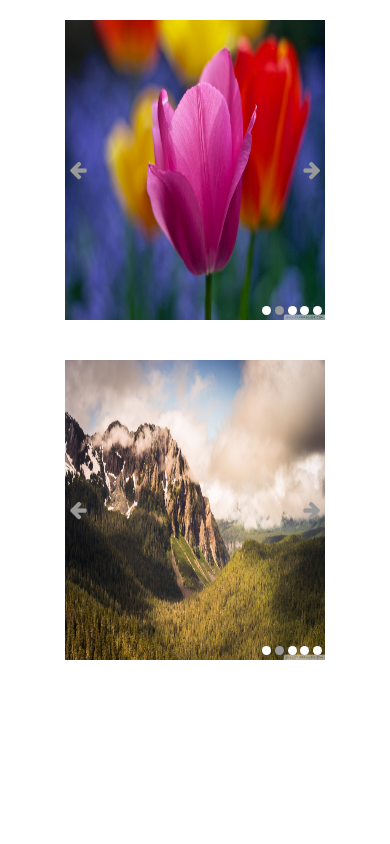
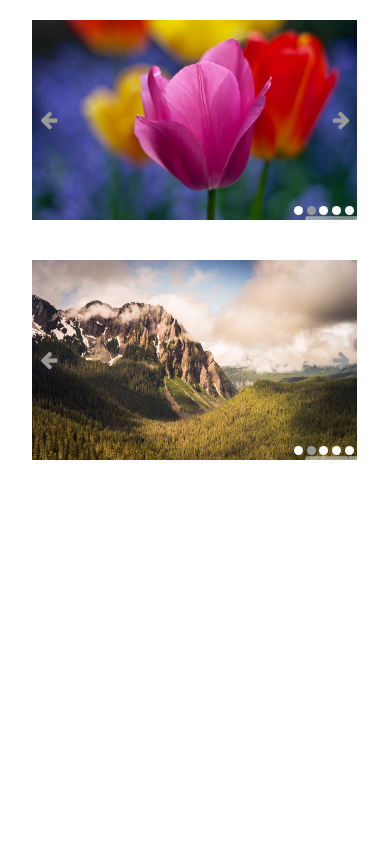
Before and after one commit to nhutle/jQuery-slider, a website: page index.html in a window 390 px wide. Drawn offline with nearby package versions, Linux system fonts and the light colour scheme.

Commit message:
update html + css: responsive

```diff
--- a/index.html
+++ b/index.html
@@ -22,7 +22,7 @@
 <body>
   <div class="container">
     <div class="row">
-      <div class="col-xs-8 col-xs-offset-2 gallery" id="gallery">
+      <div class="col-xs-10 col-xs-offset-1 col-md-8 col-md-offset-2 col-lg-6 col-lg-offset-3 gallery" id="gallery">
         <ul class="photos">
           <li>
             <a href="javascript:void(0);">
@@ -68,7 +68,7 @@
   </div>
   <div class="container">
     <div class="row">
-      <div class="col-xs-8 col-xs-offset-2 gallery" id="gallery2">
+      <div class="col-xs-10 col-xs-offset-1 col-md-8 col-md-offset-2 col-lg-6 col-lg-offset-3 gallery" id="gallery2">
         <ul>
           <li>
             <a href="javascript:void(0);">
--- a/styles/layouts/_home.scss
+++ b/styles/layouts/_home.scss
@@ -1,6 +1,7 @@
+@media only screen and (min-width: 320px) {
   .gallery {
     position: relative;
-  min-height: 300px;
+    min-height: 200px;
     padding: 0;
     margin-top: 20px;
     margin-bottom: 20px;
@@ -19,7 +20,7 @@
       }
       a {
         display: block;
-      height: 300px;
+        height: 200px;
       }
       img {
         height: 100%;
@@ -45,7 +46,6 @@
       }
     }
   }
-
   .photo-nav {
     width: 10%;
     top: 50%;
@@ -54,7 +54,9 @@
     font-size: 20px;
     color: #999;
     @include transform(translateY(-50%));
-  &:hover, &:active, &:visited {
+    &:hover,
+    &:active,
+    &:visited {
       color: #FFF;
     }
     &.next-nav {
@@ -64,3 +66,19 @@
       left: 0;
     }
   }
+}
+
+@media only screen and (min-width: 640px) {}
+
+@media only screen and (min-width: 768px) {
+  .gallery {
+    min-height: 300px;
+    ul a {
+      height: 300px;
+    }
+  }
+}
+
+@media only screen and (min-width: 992px) {}
+
+@media only screen and (min-width: 1200px) {}
```
Also changed, not shown: styles/main.min.css, 1 other file. Lines whose indentation alone changed are shown as unchanged.
